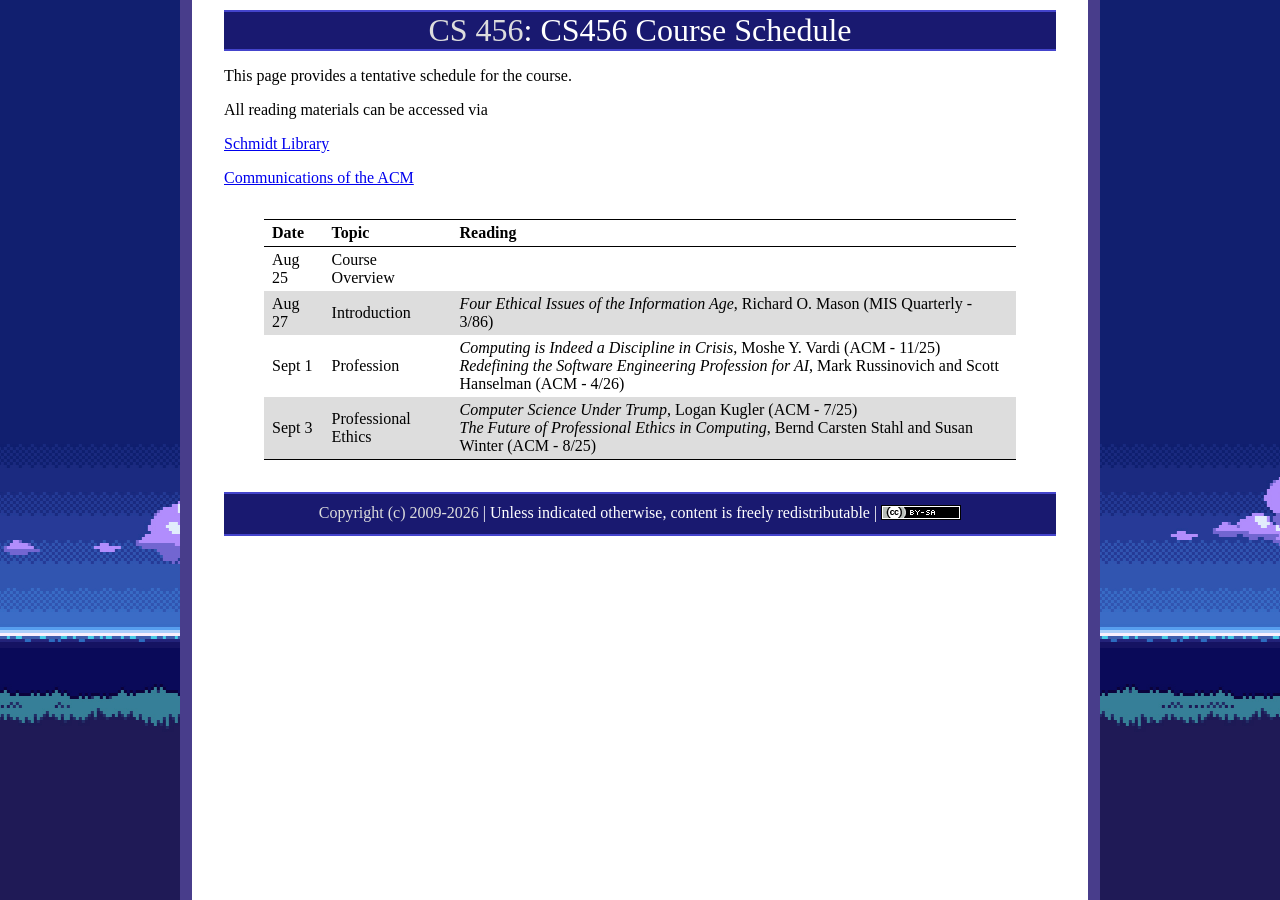
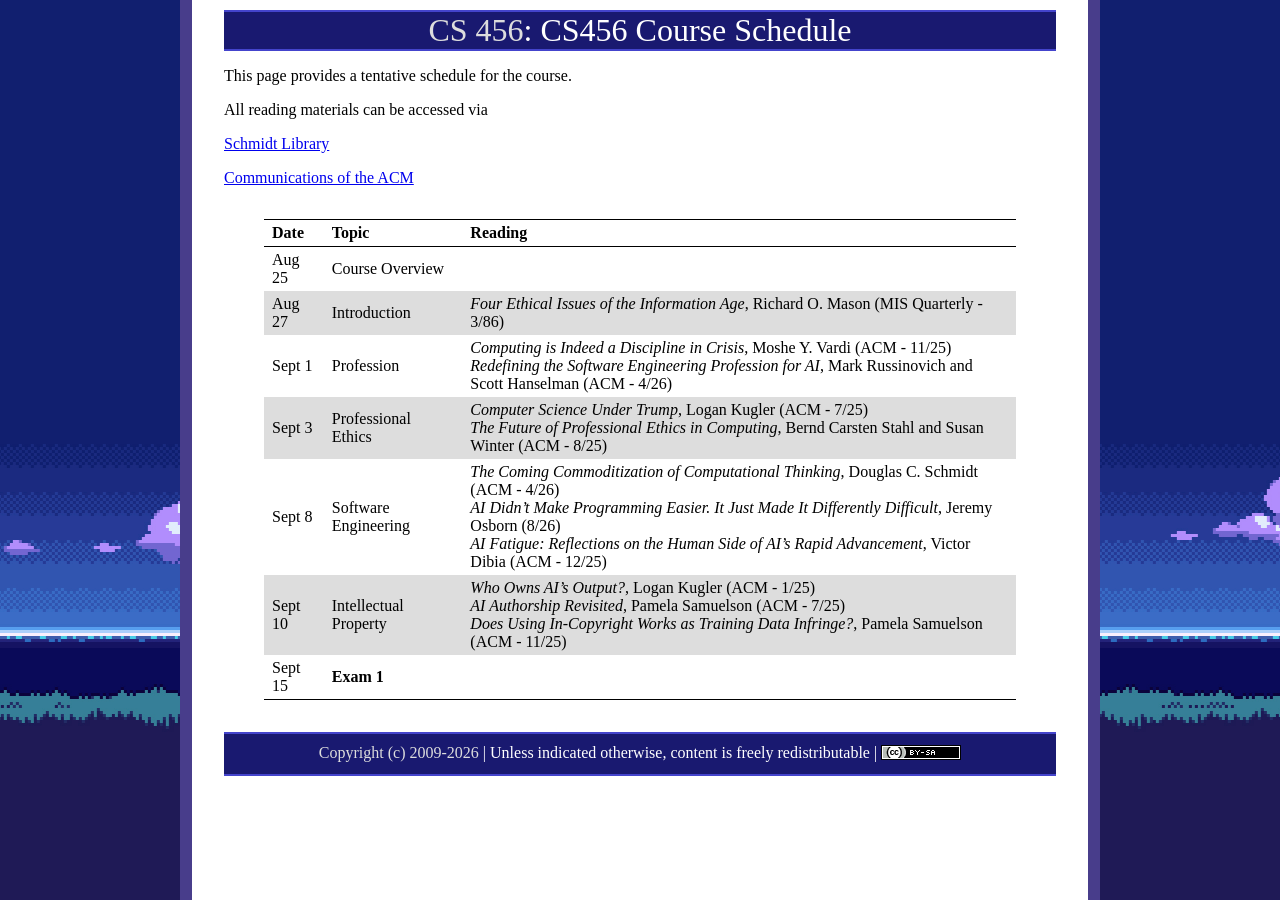
Before and after one commit to ycpcs/cs456-fall2026, a Jekyll site: the page built from schedule/index.md, in a window 1280 px wide. Built offline with Jekyll 4.4.1, drawn with Linux system fonts in a browser that asks for light colours.

Commit message:
update schedule
update schedule

```diff
--- a/schedule/index.md
+++ b/schedule/index.md
@@ -15,8 +15,12 @@ All reading materials can be accessed via
 > ------- | -------------------------  | -------------------------------------------------------------------------------------- |
 > Aug 25  | Course Overview        |   |
 > Aug 27  | Introduction           | *Four Ethical Issues of the Information Age*, Richard O. Mason (MIS Quarterly - 3/86)  |
-> Sept 1  | Profession             | *Computing is Indeed a Discipline in Crisis*, Moshe Y. Vardi (ACM - 11/25) <br /> *Redefining the Software Engineering Profession for AI*, Mark Russinovich and Scott Hanselman (ACM - 4/26)
-> Sept 3  | Professional Ethics    | *Computer Science Under Trump*, Logan Kugler (ACM - 7/25) <br /> *The Future of Professional Ethics in Computing*, Bernd Carsten Stahl and Susan Winter (ACM - 8/25)
+> Sept 1  | Profession             | *Computing is Indeed a Discipline in Crisis*, Moshe Y. Vardi (ACM - 11/25) <br /> *Redefining the Software Engineering Profession for AI*, Mark Russinovich and Scott Hanselman (ACM - 4/26) |
+> Sept 3  | Professional Ethics    | *Computer Science Under Trump*, Logan Kugler (ACM - 7/25) <br /> *The Future of Professional Ethics in Computing*, Bernd Carsten Stahl and Susan Winter (ACM - 8/25) |
+> Sept 8  | Software Engineering   | *The Coming Commoditization of Computational Thinking*, Douglas C. Schmidt (ACM - 4/26) <br /> *AI Didn't Make Programming Easier. It Just Made It Differently Difficult*, Jeremy Osborn (8/26) <br /> *AI Fatigue: Reflections on the Human Side of AI's Rapid Advancement*, Victor Dibia (ACM - 12/25) |
+> Sept 10 | Intellectual Property  | *Who Owns AI's Output?*, Logan Kugler (ACM - 1/25) <br /> *AI Authorship Revisited*, Pamela Samuelson (ACM - 7/25) <br /> *Does Using In-Copyright Works as Training Data Infringe?*, Pamela Samuelson (ACM - 11/25) |
+> Sept 15 | **Exam 1**             | |
+
 
 <!--
 > Aug 30  | Profession          | *Computing Is a Profession*, Andrew A. Chien (ACM - 10/17) <br /> *Advancing Computing as a Science and Profession - But to What End?*, Moshe Y. Vardi (ACM - 3/20) <br /> *ACM Code of Ethics: A Guide for Positive Action*, Don Gotterbarn, Amy Bruckman, Catherine Flick, Keith Miller, Marty J. Wolf (ACM - 1/18) <br /> [The Pledge of The Computing Professional](http://pledge-of-the-computing-professional.org/home-page/the-oath) |
```
